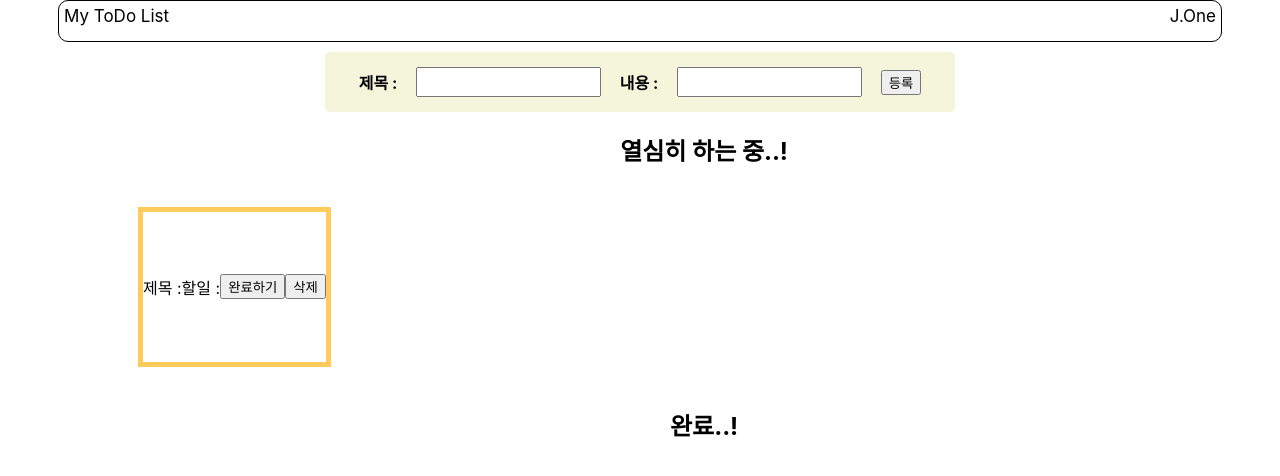
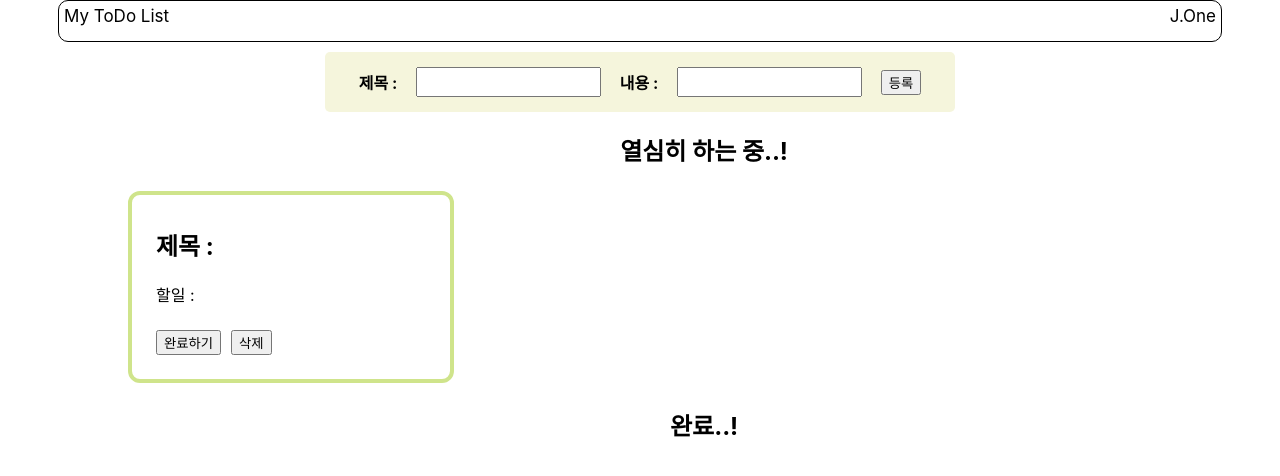
Before and after one commit to Jone4865/Todolist-1, a React (Create React App) app: page / in a window 1280 px wide. Both pictures are taken after a click on the button "등록". Shown: the top 476 px of the page. Built offline with nearby package versions, Linux system fonts and the light colour scheme.

Commit message:
css 수정 완료
last : pages/TodoList 만들기 필요

```diff
--- a/src/todo/Todo.jsx
+++ b/src/todo/Todo.jsx
@@ -4,11 +4,16 @@ import "./style.css"
 
 function Todo({ todo, onRemove, onToggle }) {
     return (
-            <div className='list_item'>
-                <div className='todohead'>제목 :{todo.title}</div> <div className='todobody'>할일 :{todo.text}</div>
-                <button className='btn1' onClick={() => onToggle(todo.id)}>완료하기</button>
-                <button className='btn1' onClick={() => onRemove(todo.id)}>삭제</button>
+        <div className='todo-container'>
+            <div>
+                <h2 className='todotitle'>제목 :{todo.title}</h2>
+                <div>할일 :{todo.text}</div>
             </div>
+            <div className='mybtn'>
+                <button onClick={() => onToggle(todo.id)}>{todo.isDone === false ? "완료하기" : "취소하기"}</button>
+                <button onClick={() => onRemove(todo.id)}>삭제</button>
+            </div>
+        </div>
     );
 }
 
--- a/src/todo/style.css
+++ b/src/todo/style.css
@@ -1,2 +1,21 @@
-.list_item {
+.todo-container {
+    -webkit-font-smoothing: antialiased;
+    font-family: -apple-system,BlinkMacSystemFont,Segoe UI,Roboto,Oxygen,Ubuntu,Cantarell,Fira Sans,Droid Sans,Helvetica Neue,sans-serif;
+    border: 4px solid rgb(207, 228, 139);
+    border-radius: 12px;
+    padding: 12px 24px 24px;
+    width: 270px;
 }
+
+.todo-title {
+    -webkit-font-smoothing: antialiased;
+    font-family: -apple-system,BlinkMacSystemFont,Segoe UI,Roboto,Oxygen,Ubuntu,Cantarell,Fira Sans,Droid Sans,Helvetica Neue,sans-serif;
+}
+
+.mybtn {
+    -webkit-font-smoothing: antialiased;
+    font-family: -apple-system,BlinkMacSystemFont,Segoe UI,Roboto,Oxygen,Ubuntu,Cantarell,Fira Sans,Droid Sans,Helvetica Neue,sans-serif;
+    display: flex;
+    gap: 10px;
+    margin-top: 24px;
+}
```
